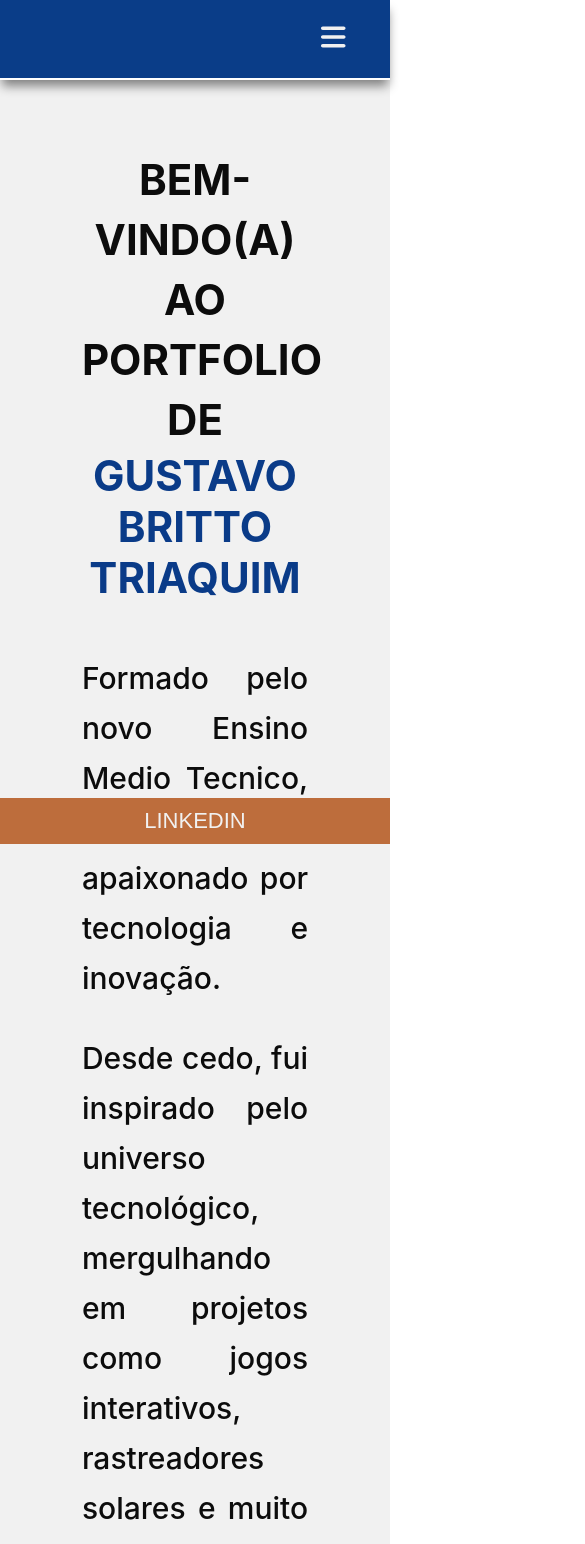
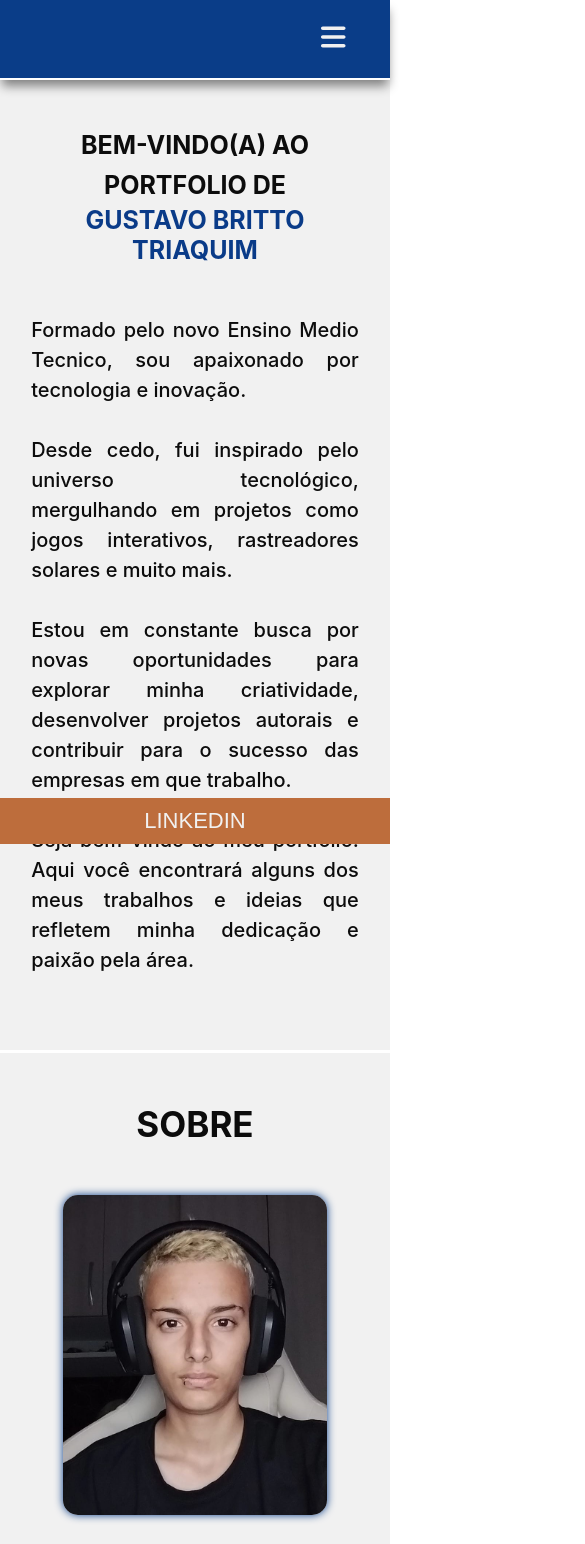
Before and after one commit to GustavoTriaquim/Portfolio2025, a React (Create React App) app: page / in a window 390 px wide. Shown: the top 1544 px of the page, 585 px wide, since content can reach past the window. Built offline with nearby package versions, Linux system fonts and the light colour scheme.

Commit message:
Mobile Version

```diff
--- a/src/components/BackButton/index.js
+++ b/src/components/BackButton/index.js
@@ -14,4 +14,19 @@ export const BackButton = styled.button`
     box-shadow: 0px 0px 8px #0c0c0c9d;
     transform: scale(1.05);
   }
+
+  @media (max-width: 1000px) {
+    position: fixed;
+    bottom: 0;
+    left: 0;
+    width: 100vw;
+    border-radius: 0px;
+    z-index: 999;
+
+    &:hover {
+      transform: none;
+      box-shadow: none;
+      background-color: rgba(189, 109, 60, 0.9);
+    }
+  }
 `;
--- a/src/components/CardProjetos/index.js
+++ b/src/components/CardProjetos/index.js
@@ -16,6 +16,10 @@ const CardContainer = styled.div`
 
   &:hover {
     transform: scale(1.05);
+  }
+
+  @media (max-width: 1000px) {
+    width: 80%;
   }
 `;
 
--- a/src/components/ContatoPage/index.js
+++ b/src/components/ContatoPage/index.js
@@ -17,6 +17,10 @@ const DivContatoPage = styled.div`
   padding: 30px 25px;
   background-color: #ededed;
   border-radius: 15px;
+
+  @media (max-width: 1000px) {
+    width: 95%
+  }
 `;
 
 function ContatoPage() {
@@ -24,6 +28,7 @@ function ContatoPage() {
     <ContentSectionStyle
       paddingBorderTop='64px 7%'
       styleBorderTop='none'
+      heightSectionStyle='100vh'
     >
       <CenterDiv
         displayCenterDiv='flex'
@@ -34,6 +39,9 @@ function ContatoPage() {
         radiusCenterDiv='25px'
         shadowBoxCenterDiv='0px 0px 8px gray'
         backgroundCenterDiv='#e7e7e7'
+
+        gapCenterDivMedia='20%'
+        heightCenterDivMedia='50vh'
       >
         <Title
           titleFontSize='50px'
@@ -41,10 +49,13 @@ function ContatoPage() {
         <DivContatoPage>
           <FlexDiv
             gapFlexDiv='20px'
+            directionFlexDivMedia='row'
+            gapFlexDivMedia='0px'
           >
             <SuperSubtitle
               superSubtitleTextAlign='left'
               superSubtitleFontSize='40px'
+              superSubtitleFontSizeMedia='20px'
             >E-MAIL:</SuperSubtitle>
             <MiniSubtitle
               miniSubtitleFontSize='30px'
@@ -52,10 +63,13 @@ function ContatoPage() {
           </FlexDiv>
           <FlexDiv
             gapFlexDiv='20px'
+            directionFlexDivMedia='row'
+            gapFlexDivMedia='0px'
           >
             <SuperSubtitle
               superSubtitleTextAlign='left'
               superSubtitleFontSize='40px'
+              superSubtitleFontSizeMedia='20px'
             >WHATSAPP:</SuperSubtitle>
             <MiniSubtitle
               miniSubtitleFontSize='30px'
--- a/src/components/ContentSectionHobbies/index.js
+++ b/src/components/ContentSectionHobbies/index.js
@@ -35,6 +35,8 @@ function ContentSectionHobbie() {
             paddingFlexDiv='30px 15px'
             borderFlexDiv='1px solid #4370b4'
             radiusFlexDiv='25px'
+            paddingFlexDivMedia='30px 5px'
+            directionFlexDivMedia='column'
           >
             <ImageComponent
               src={Futsal} alt='futsal' maxWidth='100%' disableHover={true} />
@@ -42,6 +44,9 @@ function ContentSectionHobbie() {
               paragraphWidth='50%'
               paragraphLineHeight='50px'
               paragraphFontSize='22px'
+              paragraphFontSizeMedia='19px'
+              paragraphLineHeightMedia='30px'
+              paragraphWidthMedia='95%'
             >
               Para mim, futsal é uma forma de escapar um pouco da rotina e curtir o momento. Os treinos são uma maneira de liberar a cabeça e, claro, melhorar minhas habilidades, mas é dentro de campo, com os amigos, que o esporte realmente ganha sentido. Aquela vibe de equipe, o apoio dos colegas e a vontade de ganhar juntos tornam tudo ainda mais especial. No fim, o futsal é meu jeito de fazer o que amo, com muita diversão.
             </Paragraph>
@@ -56,6 +61,9 @@ function ContentSectionHobbie() {
               paragraphWidth='50%'
               paragraphLineHeight='50px'
               paragraphFontSize='22px'
+              paragraphFontSizeMedia='19px'
+              paragraphLineHeightMedia='30px'
+              paragraphWidthMedia='95%'
             >
               Cada instrumento tem sua magia: a energia da bateria, a harmonia do teclado e a leveza do violão me permitem criar e me conectar com diferentes estilos e emoções.
 
--- a/src/components/ContentSectionSobre/index.js
+++ b/src/components/ContentSectionSobre/index.js
@@ -29,6 +29,8 @@ function ContentSectionSobre() {
             paddingCenterDiv='15px 10px'
             shadowBoxCenterDiv='0px 0px 16px rgba(10, 60, 136, 0.18)'
             radiusCenterDiv='15px'
+            widthCenterDivMedia='100%'
+            gapCenterDivMedia='30px'
           >
             <Paragraph
               paragraphWidth='100%'
@@ -56,6 +58,9 @@ function ContentSectionSobre() {
             widthCenterDiv='50%'
             displayCenterDiv='flex'
             paddingCenterDiv='0px 0px 0px 150px'
+            widthCenterDivMedia='100%'
+            gapCenterDivMedia='30px'
+            paddingCenterDivMedia='0px'
           >
             <ImageComponent
               src={GustavoImage} alt='Gustavo' maxWidth='100%' />
--- a/src/components/ContentSectionStyle/index.js
+++ b/src/components/ContentSectionStyle/index.js
@@ -3,4 +3,8 @@ import styled from "styled-components";
 export const ContentSectionStyle = styled.section`
   padding: ${props => props.paddingBorderTop || '50px 5%'};
   border-top: ${props => props.styleBorderTop || '3px solid #fff'};
+
+  @media (max-width: 1000px){
+    height: ${props => props.heightSectionStyle};
+  }
 `;
--- a/src/components/ContentSectionTopo/index.js
+++ b/src/components/ContentSectionTopo/index.js
@@ -6,6 +6,10 @@ import { CenterDiv } from '../Divs/CenterDiv';
 
 const SectionContentTopo = styled.section`
   padding: 50px 21% 70px 21%;
+
+  @media (max-width: 1000px){
+    padding: 25px 8%;
+  }
 `;
 
 const SectionContentTopoInterface = styled.div`
@@ -13,6 +17,7 @@ const SectionContentTopoInterface = styled.div`
   flex-direction: column;
   justify-content: center;
   align-items: center;
+  margin: 0 auto;
 `;
 
 function ContentTopo() {
@@ -25,10 +30,13 @@ function ContentTopo() {
           <Title
             titleLineHeight='60px'
             titleFontSize='42px'
+            titleFontSizeMedia='25px'
+            titleLineHeightMedia='40px'
           >BEM-VINDO(A) AO PORTFOLIO DE</Title>
           <Title
             titleColor='#0a3b88'
             titleFontSize='42px'
+            titleFontSizeMedia='25px'
           >GUSTAVO BRITTO TRIAQUIM</Title>
         </CenterDiv>
         <CenterDiv
@@ -39,6 +47,8 @@ function ContentTopo() {
             paragraphLineHeight='50px'
             paragraphFontSize='30px'
             paragraphFontWeight='500'
+            paragraphFontSizeMedia='20px'
+            paragraphLineHeightMedia='30px'
           >
             Formado pelo novo Ensino Medio Tecnico, sou apaixonado por tecnologia e inovação.
           </Paragraph>
@@ -47,6 +57,8 @@ function ContentTopo() {
             paragraphLineHeight='50px'
             paragraphFontSize='30px'
             paragraphFontWeight='500'
+            paragraphFontSizeMedia='20px'
+            paragraphLineHeightMedia='30px'
           >
             Desde cedo, fui inspirado pelo universo tecnológico, mergulhando em projetos como jogos interativos, rastreadores solares e muito mais.
           </Paragraph>
@@ -55,6 +67,8 @@ function ContentTopo() {
             paragraphLineHeight='50px'
             paragraphFontSize='30px'
             paragraphFontWeight='500'
+            paragraphFontSizeMedia='20px'
+            paragraphLineHeightMedia='30px'
           >
             Estou em constante busca por novas oportunidades para explorar minha criatividade, desenvolver projetos autorais e contribuir para o sucesso das empresas em que trabalho.
           </Paragraph>
@@ -63,6 +77,8 @@ function ContentTopo() {
             paragraphLineHeight='50px'
             paragraphFontSize='30px'
             paragraphFontWeight='500'
+            paragraphFontSizeMedia='20px'
+            paragraphLineHeightMedia='30px'
           >
             Seja bem-vindo ao meu portfólio! Aqui você encontrará alguns dos meus trabalhos e ideias que refletem minha dedicação e paixão pela área.
           </Paragraph>
--- a/src/components/Divs/CenterDiv/index.js
+++ b/src/components/Divs/CenterDiv/index.js
@@ -14,4 +14,11 @@ export const CenterDiv = styled.div`
   border: ${props => props.borderCenterDiv || 'none'};
   border-radius: ${props => props.radiusCenterDiv || 'none'};
   background-color: ${props => props.backgroundCenterDiv || 'transparent'};
+
+  @media (max-width: 1000px) {
+    width: ${props => props.widthCenterDivMedia};
+    gap: ${props => props.gapCenterDivMedia};
+    padding: ${props => props.paddingCenterDivMedia};
+    height: ${props => props.heightCenterDivMedia};
+  }
 `;
--- a/src/components/Divs/FlexDiv/index.js
+++ b/src/components/Divs/FlexDiv/index.js
@@ -10,4 +10,11 @@ export const FlexDiv = styled.div`
   border-radius: ${props => props.radiusFlexDiv || 'none'};
   background-color: ${props => props.backgroundFlexDiv || 'transparent'};
   padding: ${props => props.paddingFlexDiv || '0px'};
+
+  @media (max-width: 1000px) {
+    flex-direction: ${props => props.directionFlexDivMedia || 'column-reverse'};
+    gap: ${props => props.gapFlexDivMedia || '40px'};
+    padding: ${props => props.paddingFlexDivMedia};
+    width: ${props => props.widthFlexDivMedia || '100%'};
+  }
 `;
--- a/src/components/Texts/Paragraph/index.js
+++ b/src/components/Texts/Paragraph/index.js
@@ -8,6 +8,12 @@ export const Paragraph = styled.p`
   font-size: ${props => props.paragraphFontSize || '20px'};
   text-align: ${props => props.paragraphTextAlign || 'justify'};
   font-weight: ${props => props.paragraphFontWeight || '400'};
+
+  @media (max-width: 1000px){
+    font-size: ${props => props.paragraphFontSizeMedia};
+    line-height: ${props => props.paragraphLineHeightMedia};
+    width: ${props => props.paragraphWidthMedia};
+  }
 `;
 
 export const StrongParagraph = styled.strong`
--- a/src/components/Texts/Subtitle/index.js
+++ b/src/components/Texts/Subtitle/index.js
@@ -9,6 +9,10 @@ export const SuperSubtitle = styled.h2`
 
   &:hover {
     cursor: default;
+  }
+
+  @media (max-width: 1000px) {
+    font-size: ${props => props.superSubtitleFontSizeMedia};
   }
 `;
 
@@ -34,4 +38,8 @@ export const MiniSubtitle = styled.h4`
   &:hover {
     cursor: default;
   }
+
+  @media(max-width: 1000px) {
+    font-size: ${props => props.miniSubtitleFontSizeMedia || '13px'};
+  }
 `;
--- a/src/components/Texts/Title/index.js
+++ b/src/components/Texts/Title/index.js
@@ -8,4 +8,9 @@ export const Title = styled.h1`
   font-size: ${props => props.titleFontSize || '25px'};
   text-align: ${props => props.titleTextAlign || 'center'};
   margin: ${props => props.titleMargin || '0'};
+
+  @media (max-width: 1000px) {
+    font-size: ${props => props.titleFontSizeMedia};
+    line-height: ${props => props.titleLineHeightMedia};
+  }
 `;
```
